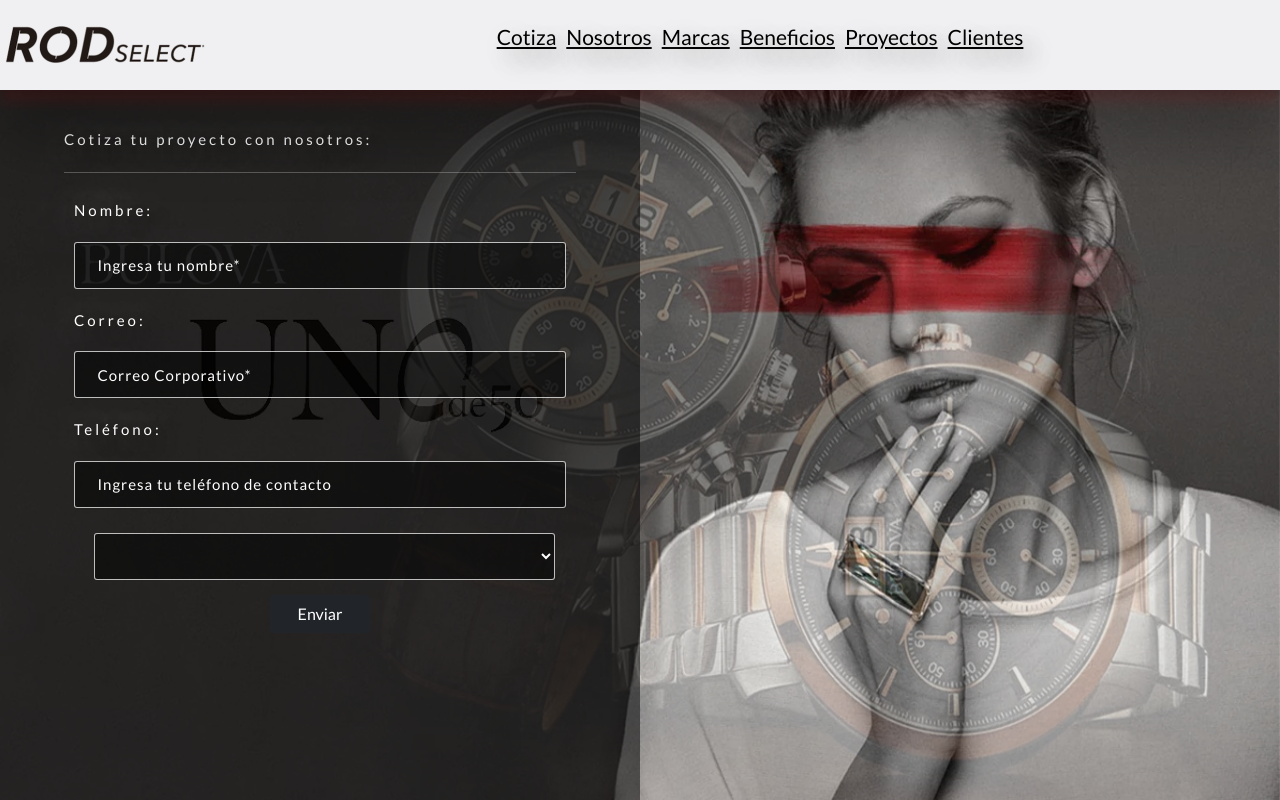
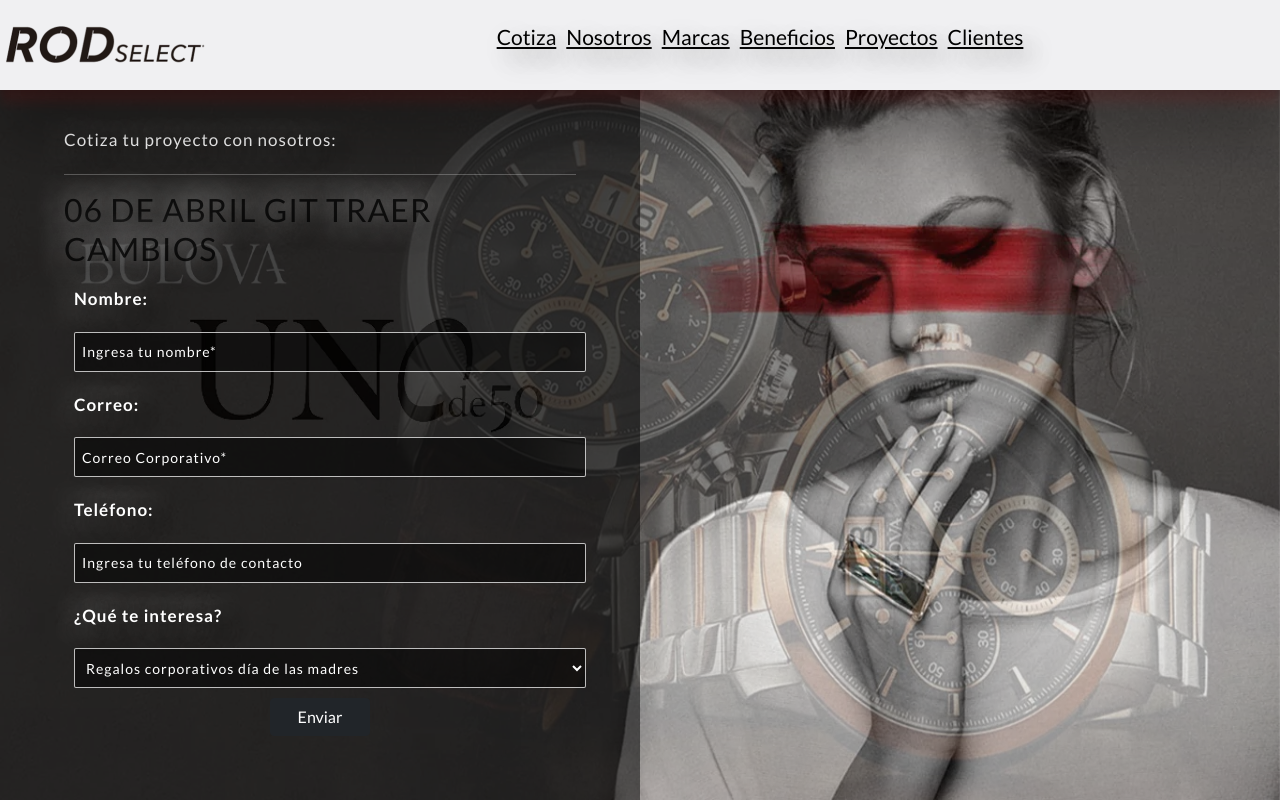
Before and after one commit to julio-cesar-aguero/rod-select-vuejs-master, a Vue app: page / in a window 1280 px wide. Shown: the top 800 px of the page. Built offline with nearby package versions, Linux system fonts and the light colour scheme.

Commit message:
06 DE ABRIL 2022

```diff
--- a/src/components/Formulario.vue
+++ b/src/components/Formulario.vue
@@ -6,6 +6,7 @@
           <form id="form">
             <h1>Cotiza tu proyecto con nosotros:</h1>
             <hr />
+            <h2>06 DE ABRIL GIT TRAER CAMBIOS</h2>
             <label for="nombre" class="form-label">
               <i class="fas fa-user"></i> Nombre:</label
             >
@@ -39,7 +40,13 @@
               id="telefono"
               placeholder="Ingresa tu teléfono de contacto"
             />
-            <select name="categoria" id="categoria" v-model="selected">
+            <label for="categoria">¿Qué te interesa?</label>
+            <select
+              class="select"
+              name="categoria"
+              id="categoria"
+              v-model="selected"
+            >
               <option value="Regalos dia de las madres">
                 Regalos corporativos día de las madres
               </option>
@@ -80,7 +87,7 @@
       formData: new Object(),
       mensaje: new String(),
       showMensaje: false,
-      selected: "",
+      selected: "Regalos dia de las madres",
     };
   },
   methods: {
@@ -95,7 +102,8 @@
       console.log(data);
       let exp = /[\w-\.]{2,}@([\w-]{2,}\.)*([\w-]{2,}\.)[\w-]{2,4}/;
       let expdominio = /(gmail)|(hotmail)|(outlook)|(yahoo)/;
-      let expnumber = /^[\+]?[(]?[0-9]{3}[)]?[-\s\.]?[0-9]{3}[-\s\.]?[0-9]{4,6}$/;
+      let expnumber =
+        /^[\+]?[(]?[0-9]{3}[)]?[-\s\.]?[0-9]{3}[-\s\.]?[0-9]{4,6}$/;
 
       if (expdominio.test(data.email)) {
         this.mensaje = "Ingresa un correo corporativo";
@@ -104,8 +112,8 @@
         if (!exp.test(data.email)) {
           this.mensaje = "Ingresa un correo valido";
         } else {
-          if(expnumber.test(this.formData.telefono)){
-          }else{
+          if (expnumber.test(this.formData.telefono)) {
+          } else {
             //enviarDatos(prospecto);
             this.axios
               //.post("/rodselect/prospecto", data)
@@ -143,12 +151,12 @@
 
 <style scoped>
 #banner-principal {
-  font-weight: 500;
+  font-weight: 700;
   display: flex;
   flex-wrap: wrap;
   width: 100%;
   height: 990px;
-  letter-spacing: 3px;
+  letter-spacing: 1px;
   /*background: url(../img/principal/banner_principalv3.jpg);
     background-position: center;
     background-repeat: no-repeat;
@@ -203,7 +211,7 @@
 #registro {
   display: flex;
   align-items: center;
-  justify-content: center;
+  justify-content: start;
   flex-flow: column;
   padding-top: 10px;
 }
@@ -211,14 +219,15 @@
 .formulario {
   width: 80%;
 }
-form {
+#form {
   display: flex;
   flex-flow: column;
+  justify-content: center;
   margin-top: 70px;
 }
 form label,
 form h1 {
-  font-size: 15px;
+  font-size: 17px;
   color: white;
 }
 .message__container {
@@ -235,31 +244,29 @@
   color: white;
 }
 input::placeholder {
-  color: white;
+  color: rgb(255, 255, 255);
 }
 
 form input,
-select {
+form select {
+  width: 100%;
   height: 40px;
-  padding: 1.5em;
+  padding: 0.5em;
   letter-spacing: 1px;
-  font-weight: 500;
-  border-radius: 3px;
+  font-weight: 400;
+  border-radius: 2px;
   border: 1px solid rgba(255, 255, 255, 0.726);
   background: rgba(0, 0, 0, 0.5);
-  color: white;
-  font-size: 15px;
-}
-form select {
-  width: 90%;
-  margin: 1em 2em;
+  color: rgb(255, 255, 255);
+  font-size: 14px;
 }
 form select option {
   padding: 1.5em;
 }
 label,
 input,
-button {
+button,
+select {
   margin: 10px;
 }
 form button {
--- a/src/main.js
+++ b/src/main.js
@@ -11,8 +11,8 @@
 import PieDePagina from './components/PieDePagina'
 
 Vue.use(VueAxios, axios)
-axios.defaults.baseURL = 'http://localhost:3000/api';
-//axios.defaults.baseURL = 'https://sistemasrod/api';
+//axios.defaults.baseURL = 'http://localhost:3000/api';
+axios.defaults.baseURL = 'https://sistemasrod/api';
 
 Vue.component('Cabecera', Cabecera)
 Vue.component('PieDePagina', PieDePagina)
--- a/src/router/index.js
+++ b/src/router/index.js
@@ -10,7 +10,6 @@
 function guardMyroute(to, from, next)
 {
  var isAuthenticated= false;
- console.log("chipi")
 //this is just an example. You will have to find a better or
 // centralised way to handle you localstorage data handling
 if(localStorage.getItem('LoggedEmail')){
@@ -24,7 +23,7 @@
  }
  else
  {
-  next('/'); // go to '/login';
+  next('/cotizador'); // go to '/login';
  }
 }
 
@@ -79,6 +78,7 @@
   {
     path: '/cotizador-8',
     name: 'Cotizador-8',
+    beforeEnter: guardMyroute,
     component: () => import('../views/Cotizador-8.vue')
   },
   {
--- a/src/views/Cotizador-7.vue
+++ b/src/views/Cotizador-7.vue
@@ -96,16 +96,19 @@
       }
     },
     register() {
-      console.log("REGISTER")
+
             this.axios
               .post("/rodselect/nueva-cot", this.cotizacion)
               .then((res) => {
+                console.log(res)
                 this.$router.push("./Cotizador-8");
               })
               .catch((err) => {
+                console.log(err)
                 this.showMensaje = true;
                 this.mensaje =
                   "Este correo ya fue registrado, espera a que te contactemos.";
+
               });
     },
     submit() {
```
Lines whose indentation alone changed are shown as unchanged.
